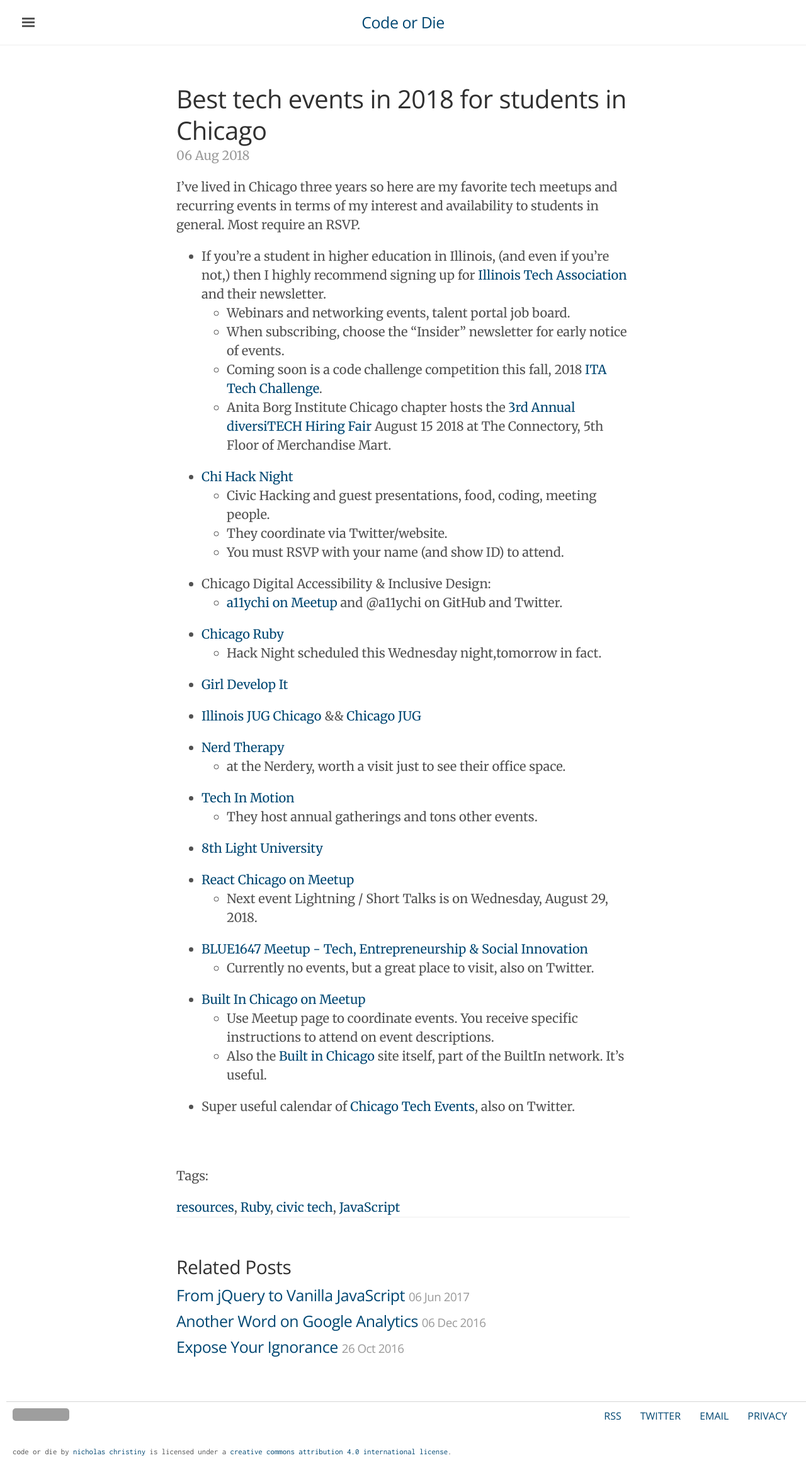
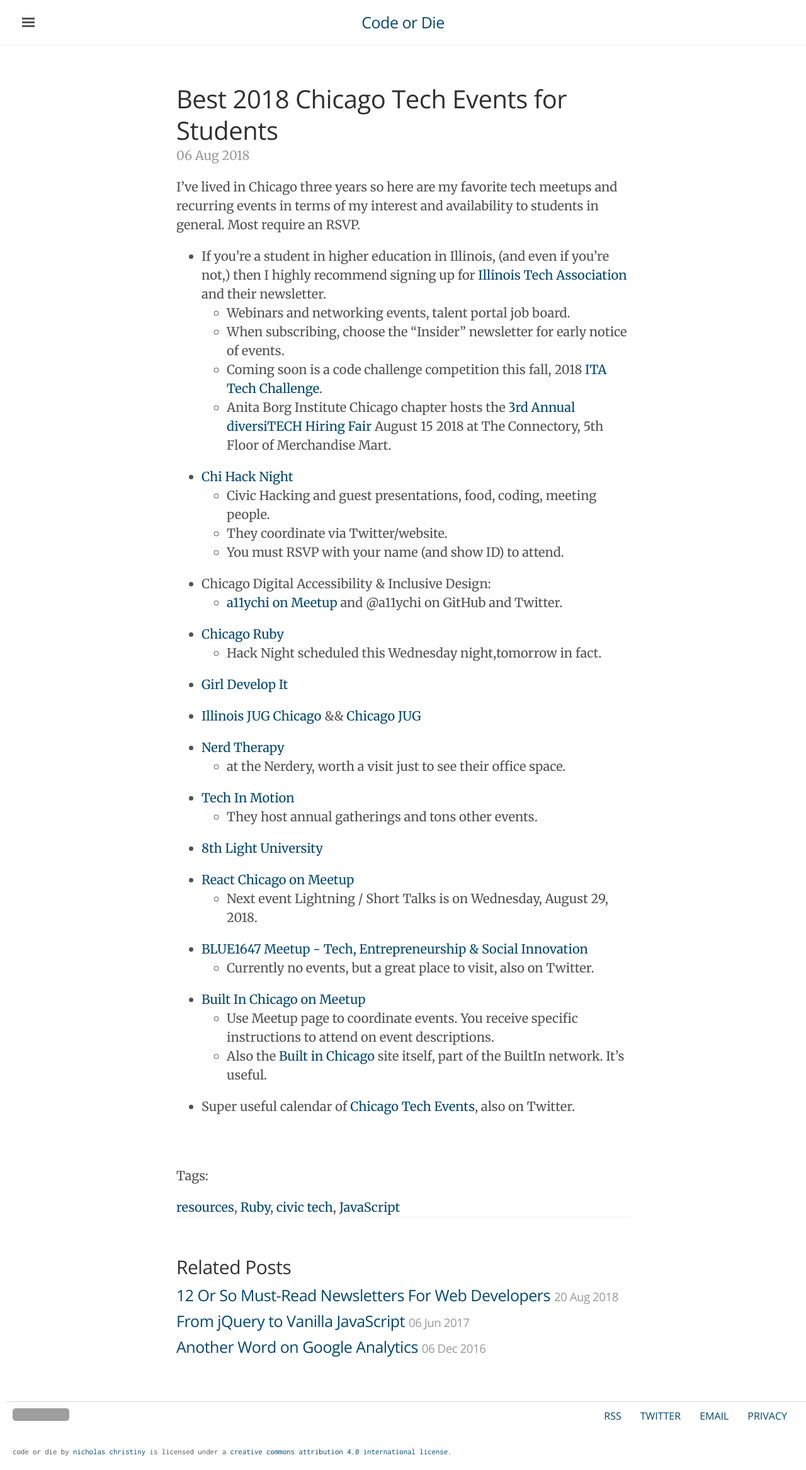
Before and after one commit to nchristiny/nchristiny.github.io, a Jekyll site: the page built from _posts/2018-08-06-best-2018-chicago-tech-events-for-students.md, in a window 1280 px wide. Shown: the whole page at 63% size. Built offline with Jekyll 4.4.1, drawn with Linux system fonts in a browser that asks for light colours; some of the changed lines change nothing that is shown; grey boxes are pictures that could not be loaded.

Commit message:
Add post

```diff
--- a/_posts/2018-08-06-best-tech-events-in-2018-for-students-in-chicago.md
+++ b/_posts/2018-08-06-best-2018-chicago-tech-events-for-students.md
@@ -1,6 +1,6 @@
 ---
 layout: post
-title: "Best tech events in 2018 for students in Chicago"
+title: "Best 2018 Chicago Tech Events for Students"
 date: 2018-08-06
 tags:
 - resources
--- /dev/null
+++ b/_posts/2018-08-20-12-or-so-must-read-newsletters-for-web-developers.md
@@ -0,0 +1,29 @@
+---
+layout: post
+title: 12 Or So Must-Read Newsletters For Web Developers
+date: 2018-08-20
+tags:
+- web development
+- resources
+---
+If one wishes to stay abreast of the changing tech landscape in this age of decreased attention times and information overload, then a regular curated list of articles, links, or blog posts is invaluable.
+
+In my humble opinion these are the top newsletters out today that concern web development and software/hardware tech.<!-- more -->
+
+When I first started learning to program, it was useful for me to unplug from all background noise about new tech, such as tooling, frameworks, and paradigms. I even went to far as disabling all notifications from all apps, (pretty extreme, but hey.) After getting the hang of coding and jargon, I gained a sense of which sources of information were available that aligned with my interests.
+
+This list of newsletters are a mix of development and design, software and hardware, news articles, tutorials, and blog posts. I have found each of them to be useful at some point or another.
+
+The usual caveat that the Web is in a constant state of partial failure and is scattered with many defunct newsletters. [Natural law](https://en.wikipedia.org/wiki/Link_rot) states that this list of links will quickly become out of date. Let me know any suggestions via email or Twitter.
+
+- [Hacker Newsletter](https://www.hackernewsletter.com/) Hacker News, condensed. Essential information and monthly job boards too.
+- [CSS Animation Weekly](https://cssanimation.rocks/weekly/) All about CSS Animation.
+- [Webdesigner Depot](https://www.webdesignerdepot.com/): Does what it says on the tin. Professional web designer newsletter, with articles on UI/UX, optimization, tooling, design trends, and free stuff.
+- [CSS Tricks](https://css-tricks.com/newsletters/): E'nuff said.
+- [React Status](https://react.statuscode.com/): Get your React on.
+- [JavaScript Weekly](https://javascriptweekly.com/): Can be a very interesting and educative time-sink.
+- [FrontEnd Focus](https://frontendfoc.us/): What morphed out of the HTML5 Weekly newsletter.
+- [Ruby Weekly](https://rubyweekly.com/): Maybe you are seeing a pattern here?
+- [Web Tools Weekly](https://webtoolsweekly.com/): "Front-end development and web design newsletter with a focus on tools. Each issue features a brief tip or tutorial, followed by a weekly round-up of various apps, scripts, plugins, and other resources to help front-end developers solve problems and be more productive."
+- [MIT Technology Review - The Download (weekday newsletter)](https://www.technologyreview.com/the-download/): "The mission of MIT Technology Review is to bring about better-informed and more conscious decisions about technology through authoritative, influential, and trustworthy journalism." Robotics, AI, blockchain, self-driving vehicles, ethics in tech, cybersecurity and much more. Also offer other weekly newsletters on specialized topics.
+- <strike>Web Design Weekly: R.I.P.</strike>
```
